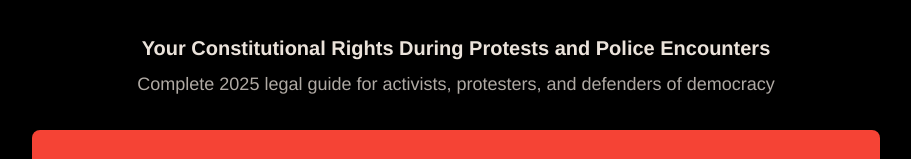
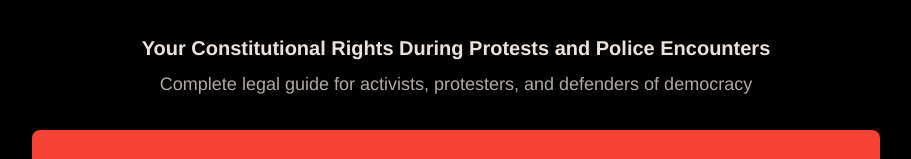
Before and after one commit to thedanperry/LibertyGuard-Website, a Next.js app: page /know-your-rights in a window 1280 px wide. Shown: the part 122-281 px from the top of the page, without its empty margins (184-1095 px from the left). Built offline with nearby package versions, Linux system fonts and the light colour scheme.

Commit message:
Remove year references from guide pages

```diff
--- a/src/app/know-your-rights/page.tsx
+++ b/src/app/know-your-rights/page.tsx
@@ -17,7 +17,7 @@ export default function KnowYourRightsPage() {
 
         <div className="text-center mb-8">
           <p className="text-climate-cream text-xl font-bold mb-2">Your Constitutional Rights During Protests and Police Encounters</p>
-          <p className="text-climate-cream text-lg opacity-75">Complete 2025 legal guide for activists, protesters, and defenders of democracy</p>
+          <p className="text-climate-cream text-lg opacity-75">Complete legal guide for activists, protesters, and defenders of democracy</p>
         </div>
 
         <div className="bg-climate-red bg-opacity-10 p-6 rounded-lg mb-8">
--- a/src/app/protest-safety/page.tsx
+++ b/src/app/protest-safety/page.tsx
@@ -17,7 +17,7 @@ export default function ProtestSafetyPage() {
 
         <div className="text-center mb-8">
           <p className="text-climate-cream text-xl font-bold mb-2">Know Your Rights. Stay Safe. Document Everything.</p>
-          <p className="text-climate-cream text-lg opacity-75">Complete 2025 guide to protest safety, legal rights, and emergency protocols</p>
+          <p className="text-climate-cream text-lg opacity-75">Complete guide to protest safety, legal rights, and emergency protocols</p>
         </div>
 
         <div className="bg-climate-red bg-opacity-10 p-6 rounded-lg mb-8">
```
